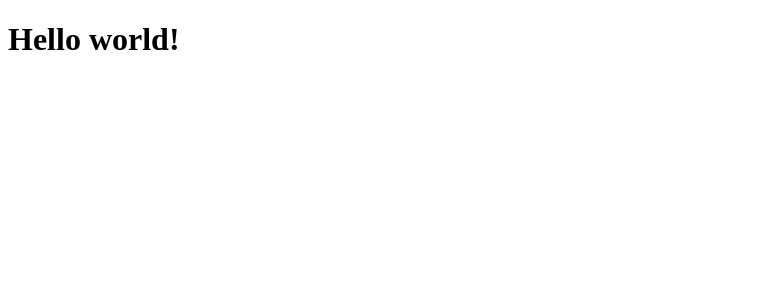
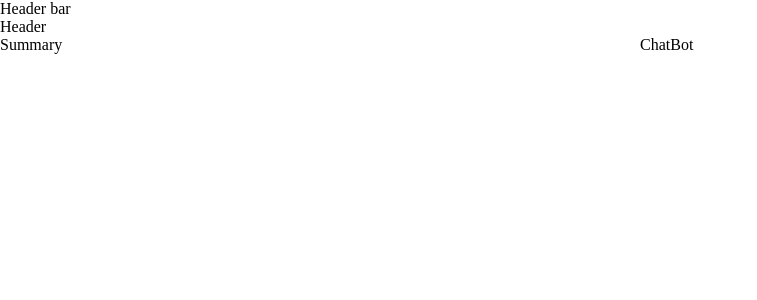
Before and after one commit to LenartPiotr/HackYeah2024, a React (Vite) app in the folder frontend/: page / in a window 1280 px wide. Shown: the top 300 px of the page, without its empty margins (0-757 px from the left). Built offline with nearby package versions, Linux system fonts and the light colour scheme.

Commit message:
basic layout

```diff
--- a/frontend/src/App.scss
+++ b/frontend/src/App.scss
@@ -0,0 +1,8 @@
+.main-layout {
+    display: flex;
+    height: 100%;
+
+    & > div {
+        flex-basis:  50%;
+    }
+}
--- a/frontend/src/App.tsx
+++ b/frontend/src/App.tsx
@@ -1,9 +1,18 @@
 import './App.scss'
+import ChatBot from './components/ChatBot/ChatBot'
+import Header from './components/Header/Header'
+import HeaderBar from './components/HeaderBar/HeaderBar'
+import Summary from './components/Summary/Summary'
 
 function App() {
   return (
     <>
-      <h1>Hello world!</h1>
+      <HeaderBar />
+      <Header />
+      <main className='main-layout'>
+        <Summary />
+        <ChatBot />
+      </main>
     </>
   )
 }
--- /dev/null
+++ b/frontend/src/components/ChatBot/ChatBot.tsx
@@ -0,0 +1,7 @@
+const ChatBot = () => {
+    return (
+        <div>ChatBot</div>
+    )
+};
+
+export default ChatBot;
--- /dev/null
+++ b/frontend/src/components/Header/Header.tsx
@@ -0,0 +1,7 @@
+const Header = () => {
+    return (
+        <div>Header</div>
+    )
+};
+
+export default Header;
--- /dev/null
+++ b/frontend/src/components/HeaderBar/HeaderBar.tsx
@@ -0,0 +1,7 @@
+const HeaderBar = () => {
+    return (
+        <div>Header bar</div>
+    )
+};
+
+export default HeaderBar;
--- /dev/null
+++ b/frontend/src/components/Summary/Summary.tsx
@@ -0,0 +1,7 @@
+const Summary = () => {
+    return (
+        <div>Summary</div>
+    )
+};
+
+export default Summary;
--- a/frontend/src/index.scss
+++ b/frontend/src/index.scss
@@ -0,0 +1,9 @@
+body {
+    margin: 0;
+    padding: 0;
+}
+
+#root {
+    overflow: hidden;
+    height: 100vh;
+}
```
Also changed, not shown: 1 other file (tests, documents, lock files or other folders).
